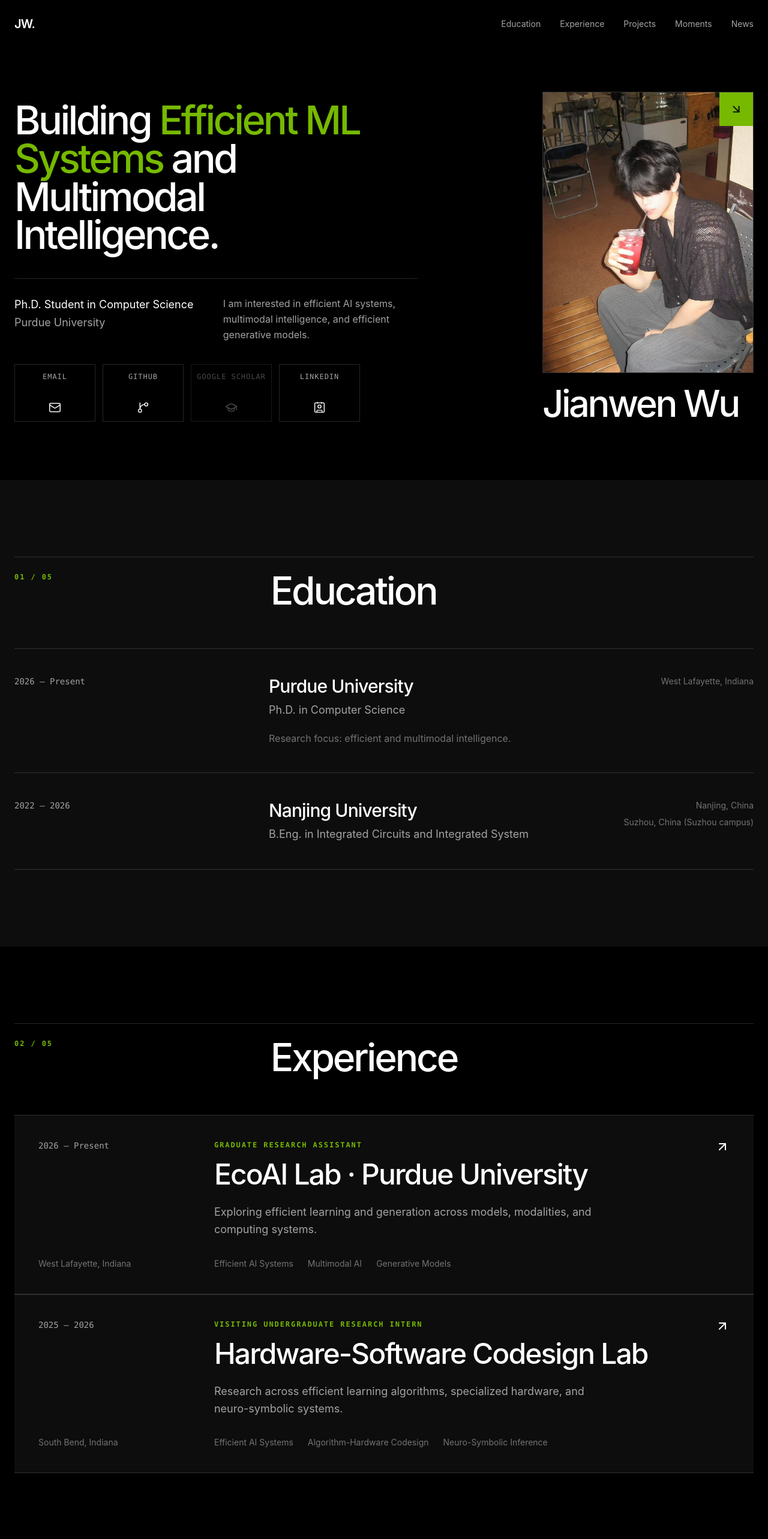
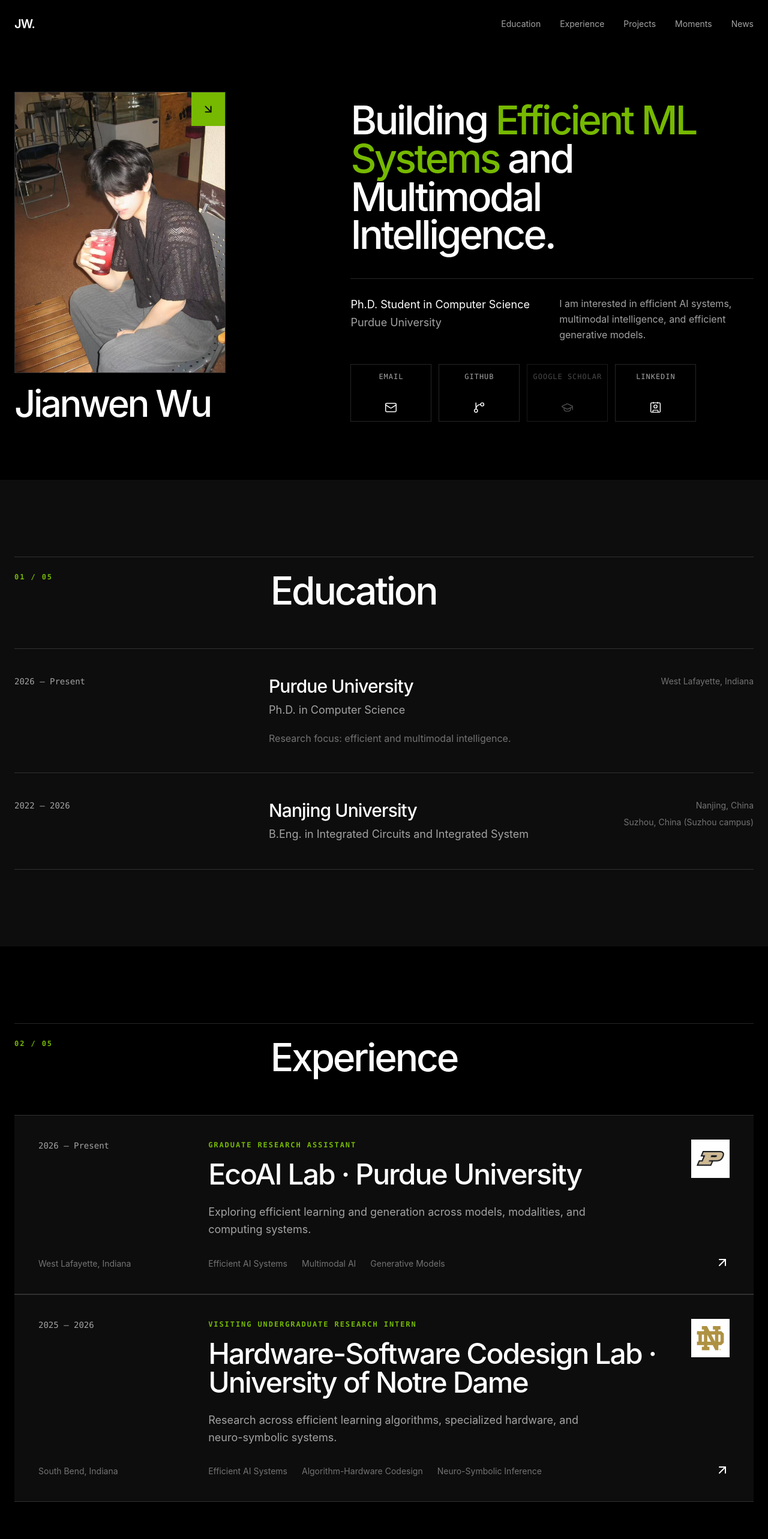
Before and after one commit to JianwenWuu/JianwenWuu.github.io, a Next.js app: page / in a window 1280 px wide. Shown: the top 2566 px of the page at 60% size. Built offline with nearby package versions, Linux system fonts and the light colour scheme.

Commit message:
Swap hero columns and add institution logos

```diff
--- a/components/Experience.tsx
+++ b/components/Experience.tsx
@@ -1,5 +1,7 @@
+import Image from 'next/image';
 import { ArrowUpRight } from 'lucide-react';
 import { experience } from '@/data/experience';
+import { assetPath } from '@/lib/asset-path';
 import { Reveal } from './Reveal';
 import { SectionHeader } from './SectionHeader';
 
@@ -40,10 +42,23 @@ export function Experience() {
                     </ul>
                   )}
                 </div>
-                <ArrowUpRight
-                  className="transition-transform group-hover:translate-x-1 group-hover:-translate-y-1 group-hover:text-[#76b900]"
-                  aria-hidden="true"
-                />
+                <div className="flex items-center justify-between gap-6 md:h-full md:flex-col md:items-end">
+                  {item.image && (
+                    <div className="grid size-16 shrink-0 place-items-center border border-white/15 bg-white p-2">
+                      <Image
+                        src={assetPath(item.image)}
+                        alt={`${item.organization} logo`}
+                        width={56}
+                        height={56}
+                        className="size-full object-contain"
+                      />
+                    </div>
+                  )}
+                  <ArrowUpRight
+                    className="transition-transform group-hover:translate-x-1 group-hover:-translate-y-1 group-hover:text-[#76b900]"
+                    aria-hidden="true"
+                  />
+                </div>
               </>
             );
 
--- a/components/Hero.tsx
+++ b/components/Hero.tsx
@@ -36,12 +36,12 @@ export function Hero() {
       className="site-container flex min-h-screen items-center pb-14 pt-28"
     >
       <motion.div
-        className="grid w-full items-end gap-12 lg:grid-cols-[1.15fr_0.85fr] lg:gap-16"
+        className="grid w-full items-end gap-12 lg:grid-cols-[0.85fr_1.15fr] lg:gap-16"
         initial="hidden"
         animate="visible"
         transition={{ staggerChildren: 0.12 }}
       >
-        <div>
+        <div className="lg:order-2">
           <motion.h1
             id="hero-heading"
             variants={item}
@@ -116,7 +116,7 @@ export function Hero() {
         <motion.div
           variants={item}
           transition={{ duration: 0.75, ease: 'easeOut' }}
-          className="w-full max-w-[20rem] justify-self-center lg:max-w-[22rem] lg:justify-self-end"
+          className="w-full max-w-[20rem] justify-self-center lg:order-1 lg:max-w-[22rem] lg:justify-self-start"
         >
           <div className="relative aspect-[3/4] overflow-hidden border border-white/15 bg-[#0d0d0d]">
             {siteConfig.profileImage ? (
--- a/data/experience.ts
+++ b/data/experience.ts
@@ -22,9 +22,10 @@ export const experience: ExperienceItem[] = [
       'Exploring efficient learning and generation across models, modalities, and computing systems.',
     tags: ['Efficient AI Systems', 'Multimodal AI', 'Generative Models'],
     link: 'https://ecoai-group.github.io/',
+    image: '/images/institutions/purdue.png',
   },
   {
-    organization: 'Hardware-Software Codesign Lab',
+    organization: 'Hardware-Software Codesign Lab · University of Notre Dame',
     role: 'Visiting Undergraduate Research Intern',
     startDate: '2025',
     endDate: '2026',
@@ -37,5 +38,6 @@ export const experience: ExperienceItem[] = [
       'Neuro-Symbolic Inference',
     ],
     link: 'https://codesignlab.nd.edu/',
+    image: '/images/institutions/notre-dame.svg',
   },
 ];
```
Also changed, not shown: public/images/institutions/notre-dame.svg (added), public/images/institutions/purdue.png (added).
